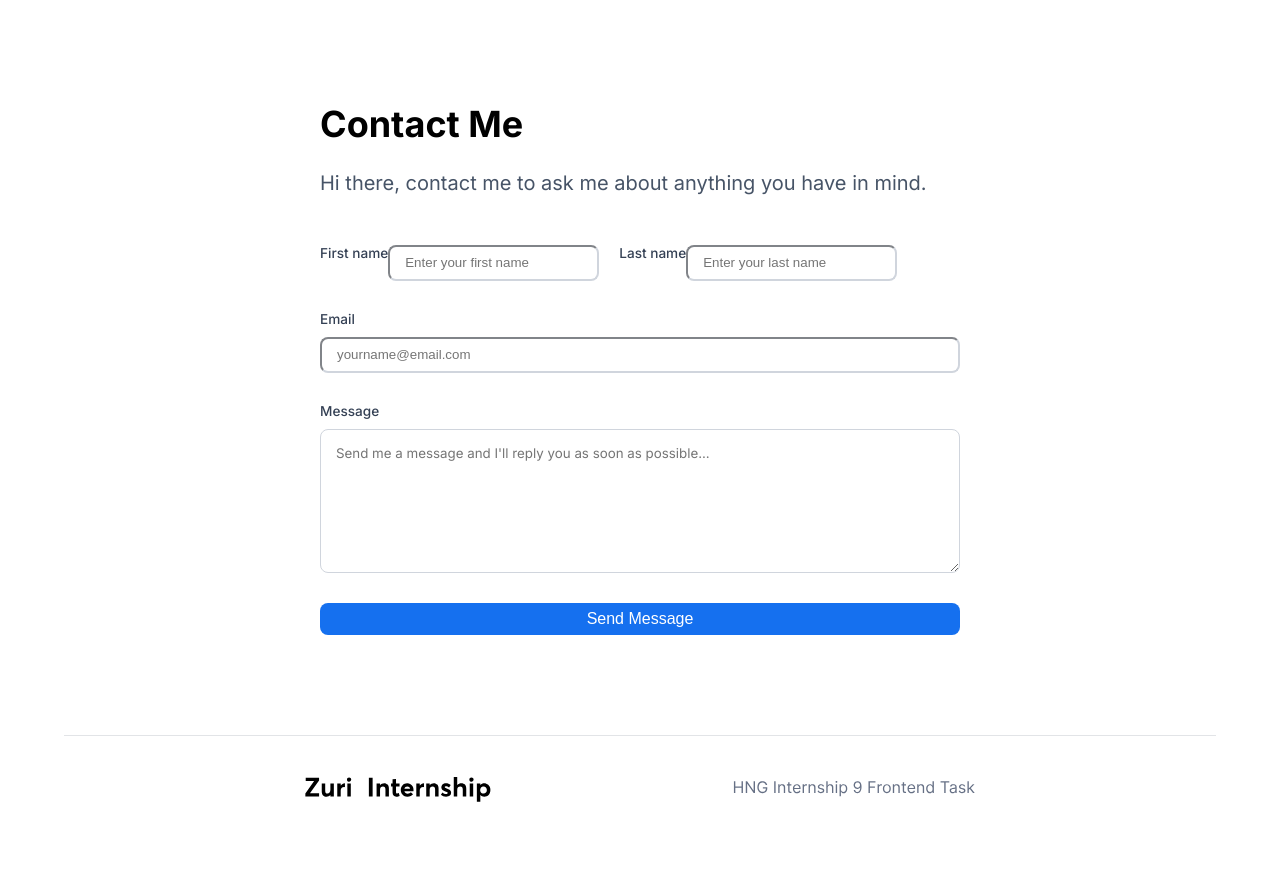
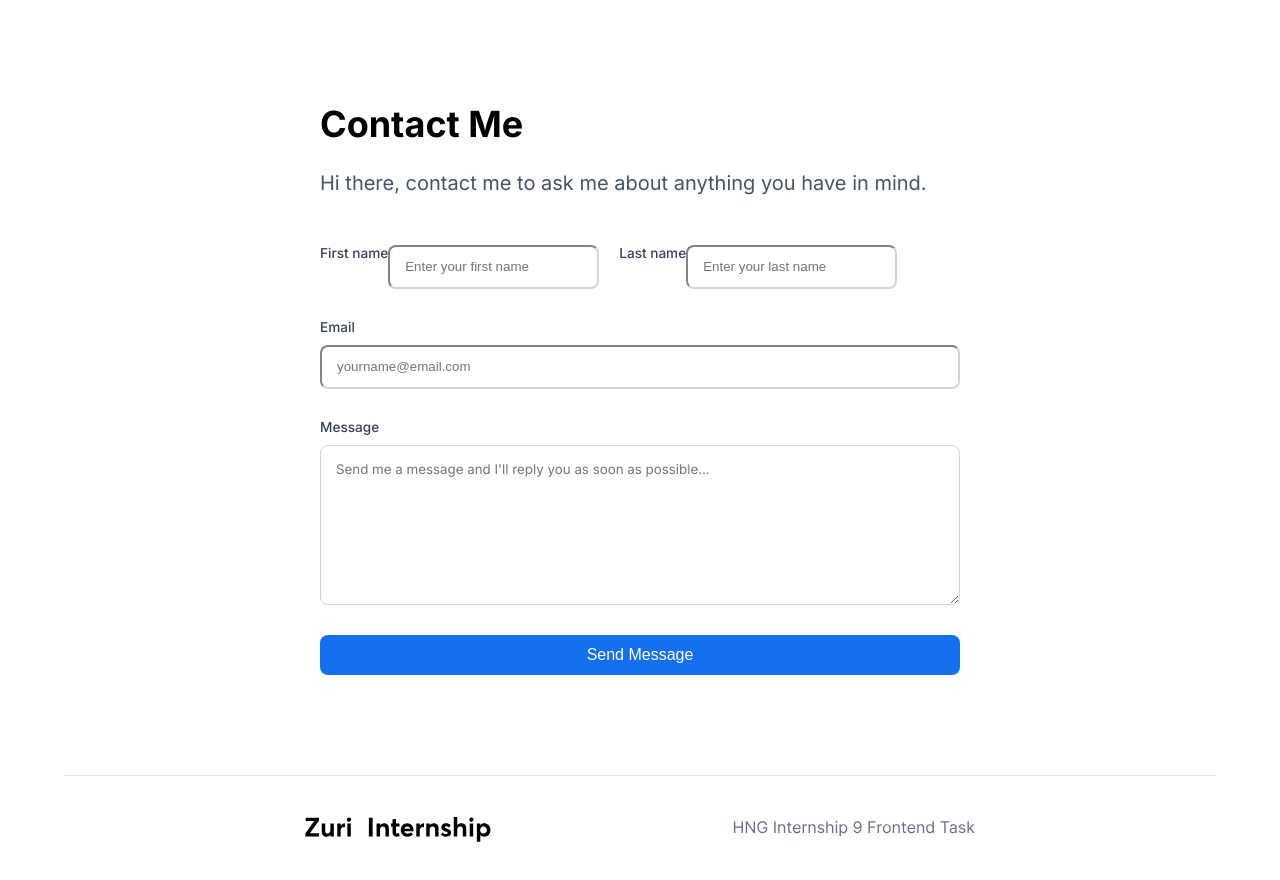
Before and after one commit to Davidson015/zuri-frontend-track-profile-page, a React (Create React App) app: page /contact in a window 1280 px wide. Before the commit the page ends 842 px from the top, so only its background shows below. Built offline with nearby package versions, Linux system fonts and the light colour scheme.

Commit message:
style: updated contact page styles

```diff
--- a/src/styles.css
+++ b/src/styles.css
@@ -131,7 +131,7 @@ form {
 form input{
   border-color: #D0D5DD;
   border-radius: 8px;
-  height: 2rem;
+  height: 2.5rem;
   margin-bottom: 30px;
   padding: 0 15px;
 }
@@ -160,7 +160,7 @@ form label {
 textarea {
   border-color: #D0D5DD;
   border-radius: 8px;
-  height: 7rem;
+  height: 8rem;
   margin-bottom: 30px;
   padding: 15px;
   font-family: inherit;
@@ -170,7 +170,7 @@ textarea {
   background-color: #1570EF;
   border-radius: 8px;
   border: none;
-  height: 2rem;
+  height: 2.5rem;
   color: white;
   font-size: 16px;
 }
```
